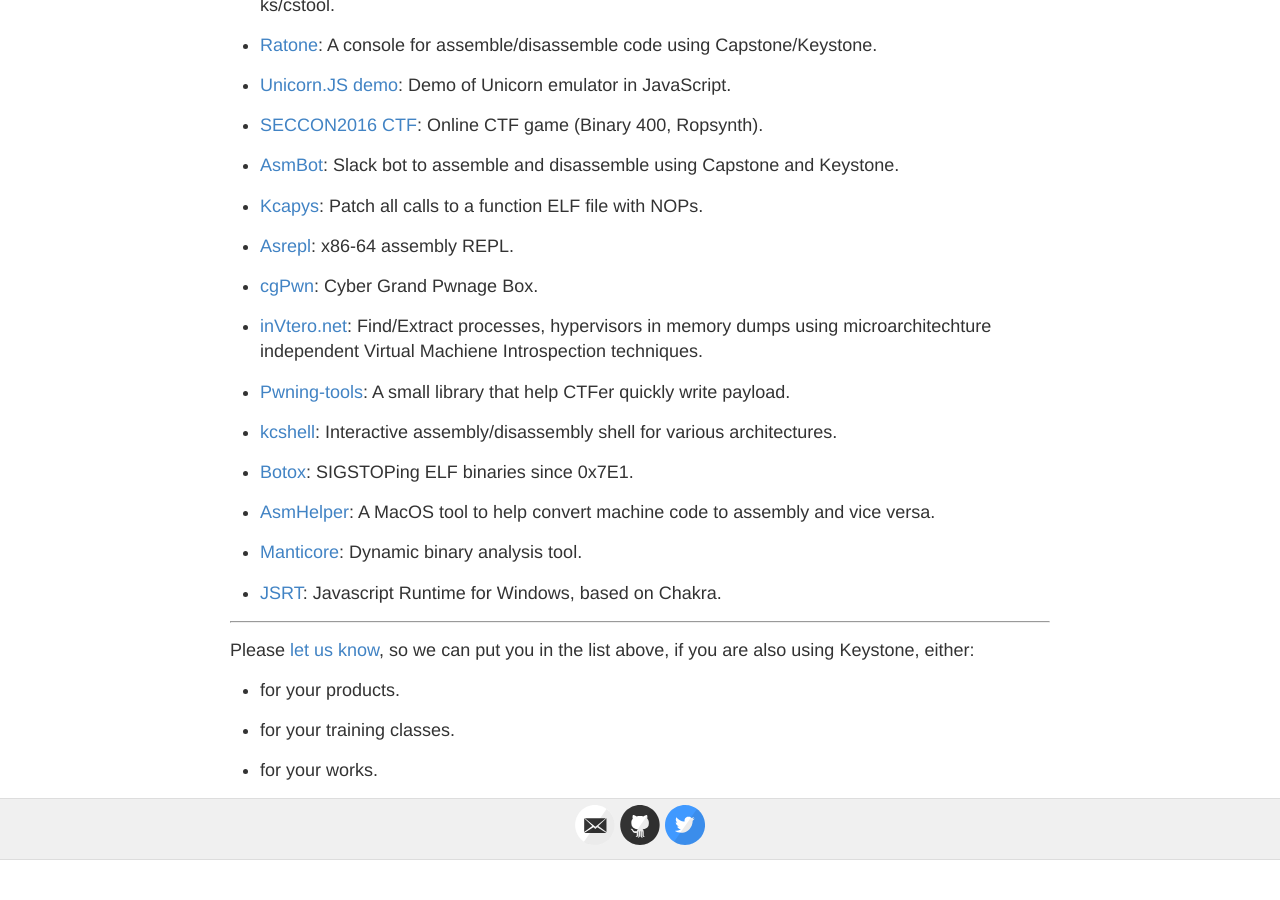
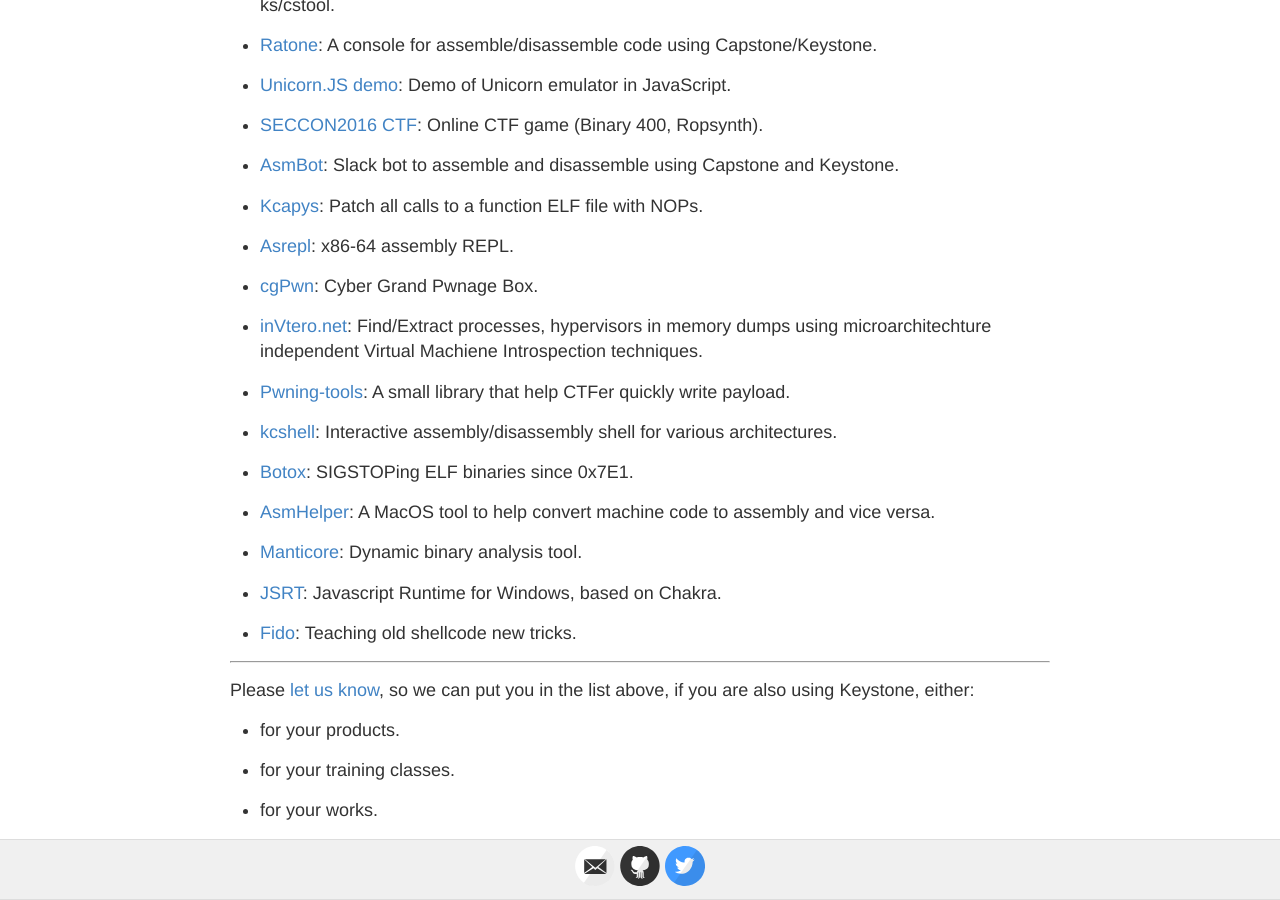
Before and after one commit to keystone-engine/keystone-engine.github.io, a Jekyll site: the page built from showcase.md, in a window 1280 px wide and 900 px high, scrolled down 1697 px. Built offline with Jekyll 4.4.1, drawn with Linux system fonts in a browser that asks for light colours; before the commit the page ends 2557 px from its top, so only the background shows below that; some of the changed lines change nothing that is shown.

Commit message:
showcase

```diff
--- a/showcase.md
+++ b/showcase.md
@@ -6,7 +6,7 @@
 
 ## Showcase
 
-In our knowledge, Keystone has been used by **48** following products (listed in no particular order).
+In our knowledge, Keystone has been used by **49** following products (listed in no particular order).
 
 - [Keypatch](http://keystone-engine.org/keypatch): IDA Pro plugin for code assembling & binary patching.
 
@@ -104,6 +104,9 @@
 
 - [JSRT](https://github.com/tinysec/jsrt): Javascript Runtime for Windows, based on Chakra.
 
+- [Fido](https://github.com/secretsquirrel/fido): Teaching old shellcode new tricks.
+
+
 ---
 
 Please [let us know](/contact/), so we can put you in the list above, if you are also using Keystone, either:
```
